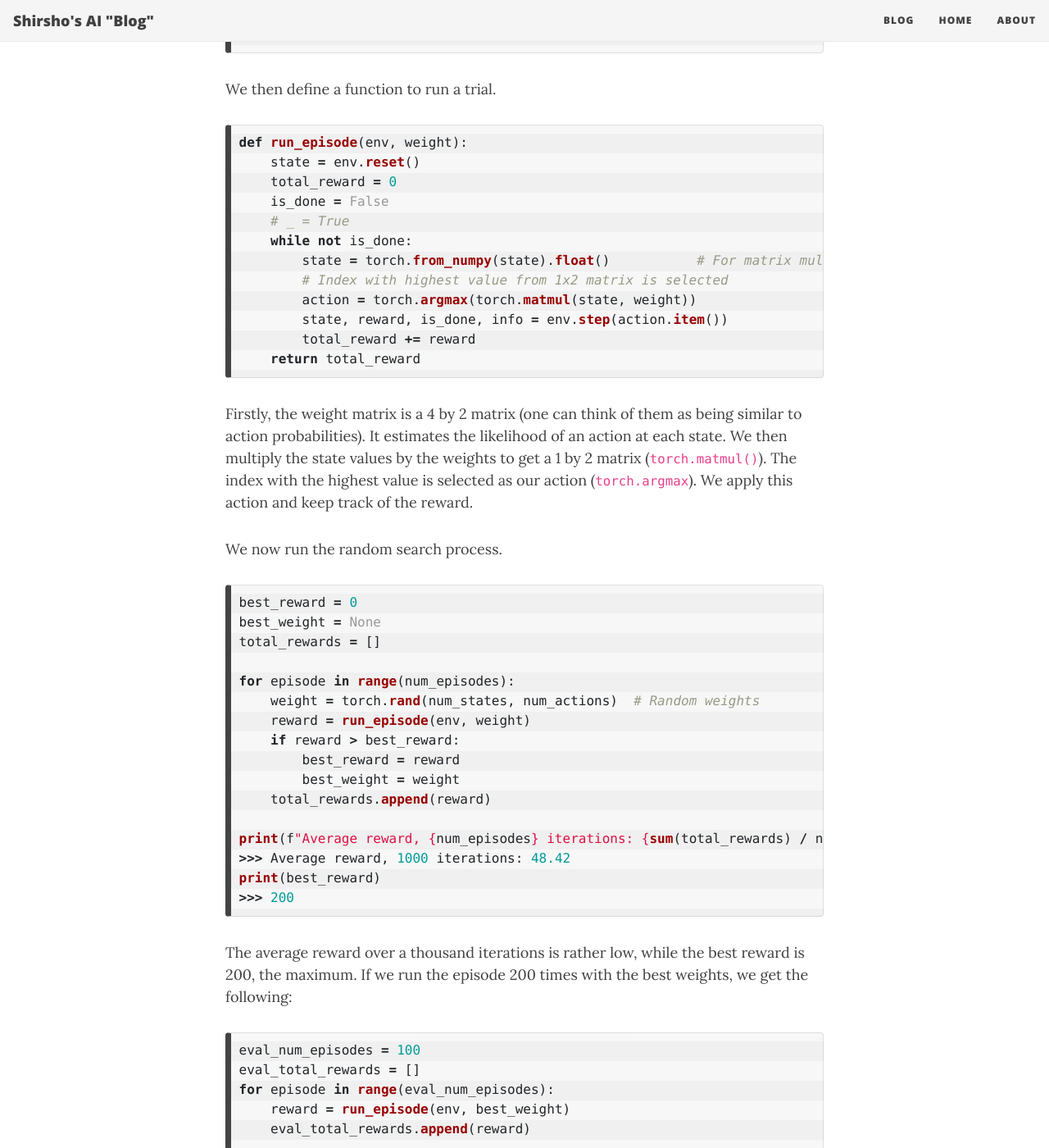
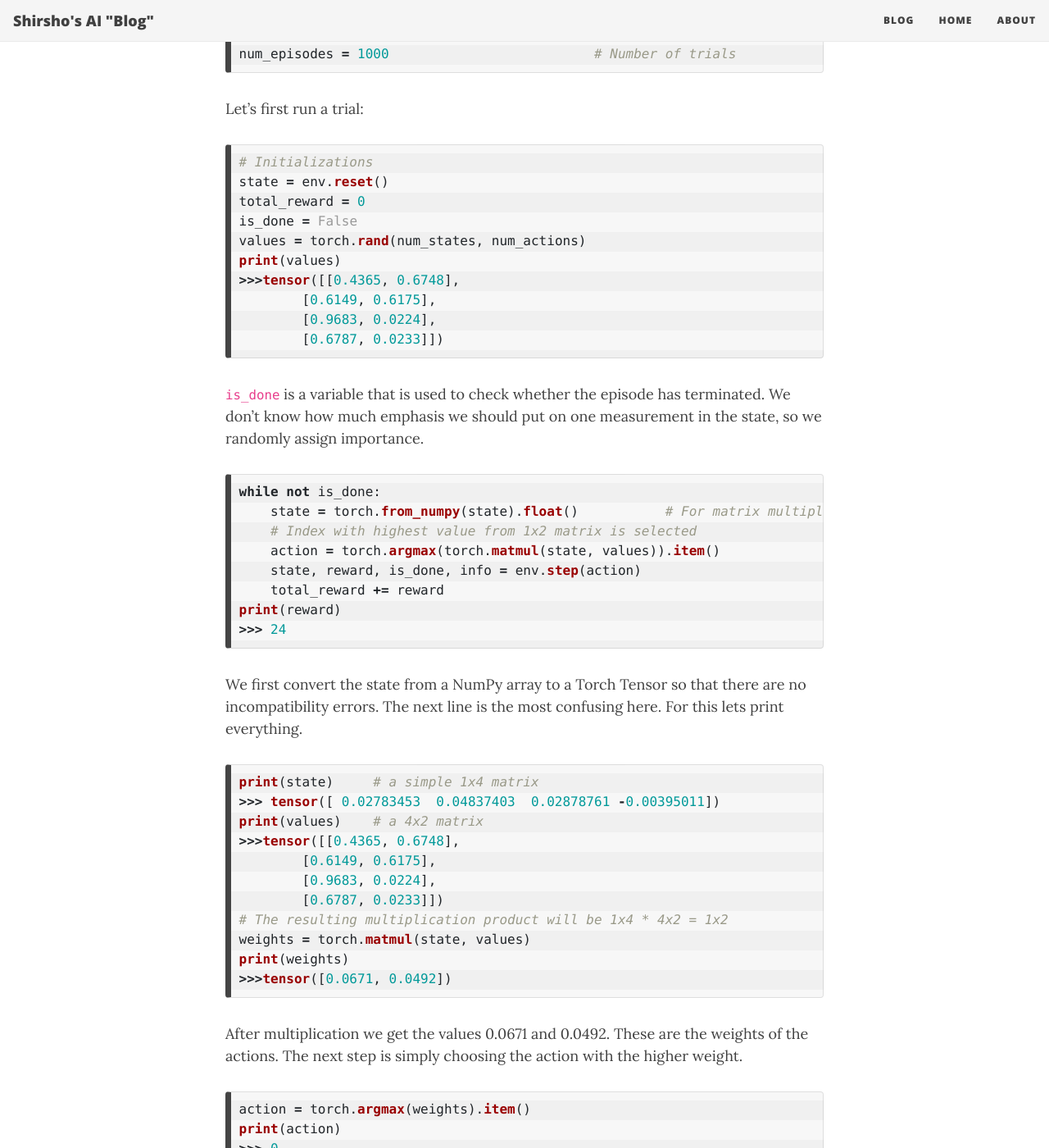
Before and after one commit to shirsho-12/shirsho-12.github.io, a Jekyll site: the page built from _posts/2021-06-05-rl_gym.md, in a window 1280 px wide and 1400 px high, scrolled down 6089 px. Shown: the whole window at 82% size. Built offline with Jekyll 4.4.1, drawn with Linux system fonts in a browser that asks for light colours; nearby versions of some CDN libraries; some of the changed text lies outside the part shown.

Commit message:
Rewrite 1 Article 2

````diff
--- a/_posts/2021-06-05-rl_gym.md
+++ b/_posts/2021-06-05-rl_gym.md
@@ -139,8 +139,9 @@ To demonstrate this policy, we will look at a classic reinforcement learning tas
 Let's first initialize the environment.
 ```py
 env = gym.make("CartPole-v0")
-env.reset()
->>>array([-0.01926058,  0.03751507, -0.03824496,  0.00780216])
+state = env.reset()  # Initialized to a random state
+print(state)
+>>>[-0.01926058,  0.03751507, -0.03824496,  0.00780216]
 ```
 
 The 4 state values represent the cart position (Range: -2.4 to 2.4), cart velocity, pole angle in radians(Range: -0.209, 0.209) and pole velocity at the tip respectively. Also there are 2 actions, move left or move right.
@@ -152,38 +153,92 @@ num_actions = env.action_space.n             # Number of actions: 2
 num_episodes = 1000                          # Number of trials
 ```
 
-We then define a function to run a trial.
+Let's first run a trial:
 
 ```py
-def run_episode(env, weight):
+# Initializations
+state = env.reset()
+total_reward = 0
+is_done = False
+values = torch.rand(num_states, num_actions)
+print(values)
+>>>tensor([[0.4365, 0.6748],
+        [0.6149, 0.6175],
+        [0.9683, 0.0224],
+        [0.6787, 0.0233]])
+```
+
+`is_done` is a variable that is used to check whether the episode has terminated. We don't know how much emphasis we should put on one measurement in the state, so we randomly assign importance.
+
+```py
+while not is_done:
+    state = torch.from_numpy(state).float()           # For matrix multiplication
+    # Index with highest value from 1x2 matrix is selected
+    action = torch.argmax(torch.matmul(state, values)).item()
+    state, reward, is_done, info = env.step(action)
+    total_reward += reward
+print(reward)
+>>> 24
+```
+We first convert the state from a NumPy array to a Torch Tensor so that there are no incompatibility errors. The next line is the most confusing here. For this lets print everything.
+
+```py
+print(state)     # a simple 1x4 matrix
+>>> tensor([ 0.02783453  0.04837403  0.02878761 -0.00395011])
+print(values)    # a 4x2 matrix
+>>>tensor([[0.4365, 0.6748],
+        [0.6149, 0.6175],
+        [0.9683, 0.0224],
+        [0.6787, 0.0233]])
+# The resulting multiplication product will be 1x4 * 4x2 = 1x2
+weights = torch.matmul(state, values)
+print(weights)
+>>>tensor([0.0671, 0.0492])
+```
+
+After multiplication we get the values 0.0671 and 0.0492. These are the weights of the actions. The next step is simply choosing the action with the higher weight.
+```py
+action = torch.argmax(weights).item()
+print(action)
+>>> 0
+```
+
+As the 0th index had the higher value it was selected by `torch.argmax`. `.item()` is a PyTorch method that converts `tensor(0)` to `0`, i.e. converts a 1x1 matrix into a value.
+
+
+We convert this into a function for reusability.
+
+```py
+def run_episode(env, values):
     state = env.reset()
     total_reward = 0
     is_done = False
     # _ = True
     while not is_done:
-        state = torch.from_numpy(state).float()           # For matrix multiplication
-        # Index with highest value from 1x2 matrix is selected
-        action = torch.argmax(torch.matmul(state, weight))
-        state, reward, is_done, info = env.step(action.item())
+        state = torch.from_numpy(state).float()
+        action = torch.argmax(torch.matmul(state, values)).item()
+        state, reward, is_done, info = env.step(action)
         total_reward += reward
     return total_reward
 ```
 
-Firstly, the weight matrix is a 4 by 2 matrix (one can think of them as being similar to action probabilities). It estimates the likelihood of an action at each state. We then multiply the state values by the weights to get a 1 by 2 matrix (`torch.matmul()`). The index with the highest value is selected as our action (`torch.argmax`). We apply this action and keep track of the reward.
 
-We now run the random search process.
+
+We now run the random search process. Since we don't know what the best set of values are, we just keep trying with random values until we hit the jackpot.
 
 ```py
 best_reward = 0
-best_weight = None
+best_values = None
 total_rewards = []
 
 for episode in range(num_episodes):
-    weight = torch.rand(num_states, num_actions)  # Random weights
-    reward = run_episode(env, weight)
+    values = torch.rand(num_states, num_actions)  # Random values
+    reward = run_episode(env, values)
+    # Keep track of the best rewards and values
     if reward > best_reward:
         best_reward = reward
-        best_weight = weight
+        best_values = values
+    # Keep track of all rewards for comparison
     total_rewards.append(reward)
 
 print(f"Average reward, {num_episodes} iterations: {sum(total_rewards) / num_episodes}")
@@ -192,22 +247,23 @@ print(best_reward)
 >>> 200
 ```
 
-The average reward over a thousand iterations is rather low, while the best reward is 200, the maximum. If we run the episode 200 times with the best weights, we get the following:
+The average reward over a thousand iterations is rather low, while the best reward is 200, the maximum. If we run the episode 200 times with the best values, we get the following:
 
 ```py
 eval_num_episodes = 100
 eval_total_rewards = []
 for episode in range(eval_num_episodes):
-    reward = run_episode(env, best_weight)
+    # Doing the same thing here
+    reward = run_episode(env, best_values)
     eval_total_rewards.append(reward)
 
 print(f"Average reward, {eval_num_episodes} evaluation iterations:",
 f"{sum(eval_total_rewards) / eval_num_episodes}")
 >>> Average reward, 100 iterations: 158.86
 ```
-This average reward is a lot higher than randomly selecting weights<sup>[2](#myfootnote2)</sup>.
+This average reward is a lot higher than randomly selecting values<sup>[2](#myfootnote2)</sup>.
 
-There is a very easy improvement to this algorithm which I'll leave as an exercise. Instead of randomly selecting weights each time, we can start with 1 matrix of random weights in the beginning and updating it over time. This update can be in the form of adding some scaled random noise (say `scaling factor * torch.rand(num_states, num_actions)`) and we only update when the score improves. This method is known as *gradient ascent*.
+There is a very easy improvement to this algorithm which I'll leave as an exercise. Instead of randomly selecting values each time, we can start with 1 matrix of random values in the beginning and updating it over time. This update can be in the form of adding some scaled random noise (say `scaling factor * torch.rand(num_states, num_actions)`) and we only update when the score improves. This method is known as *gradient ascent*.
 
 
 ## Conclusion
````
